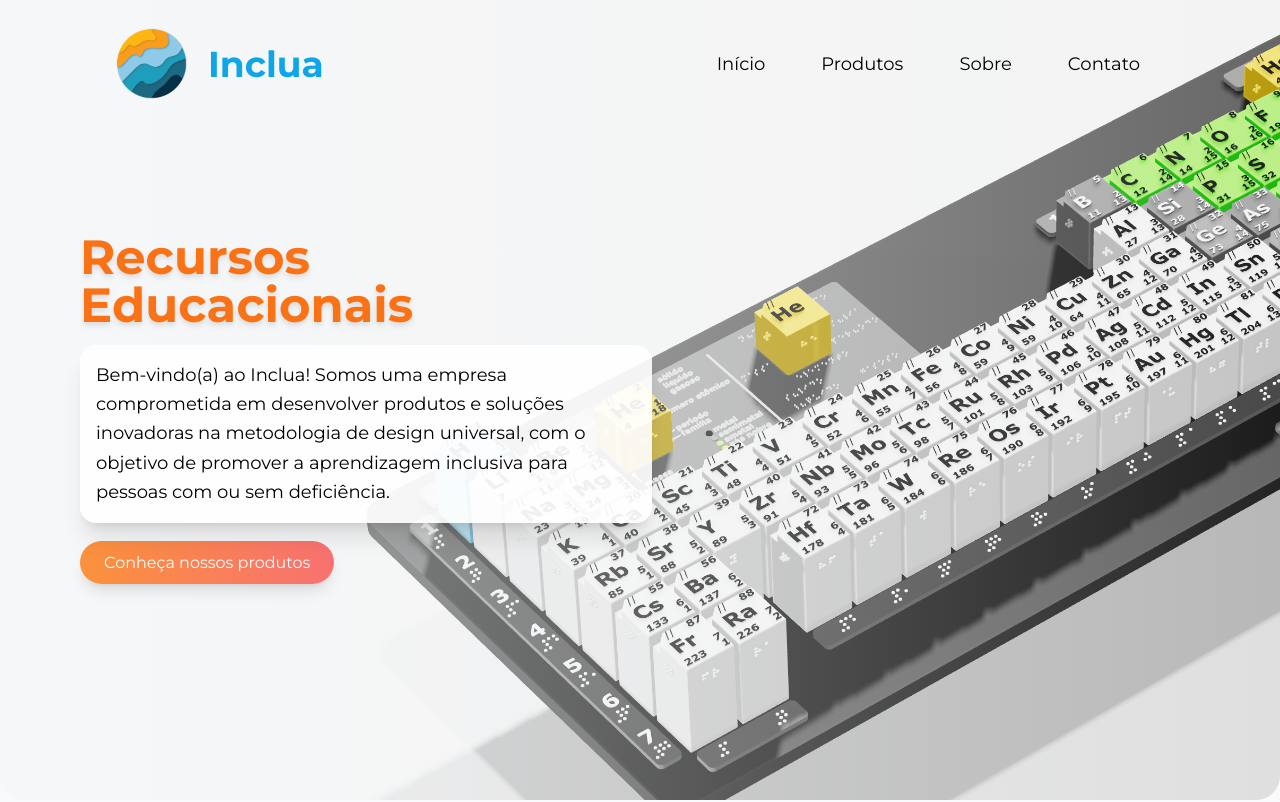
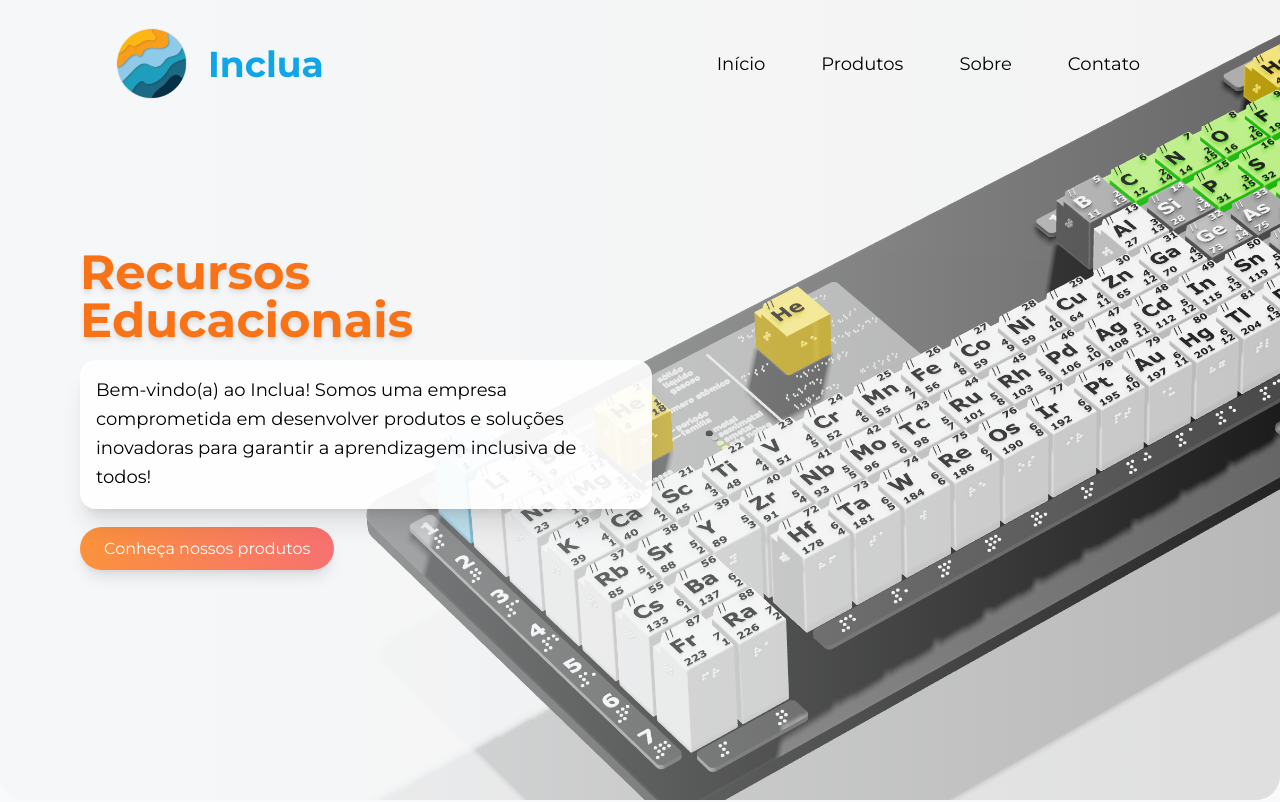
Before and after one commit to pulidoow/Inclua-Recursos-Educacionais, a React (Create React App) app: page / in a window 1280 px wide. Shown: the top 802 px of the page. Built offline with nearby package versions, Linux system fonts and the light colour scheme; a web font is replaced by a local one.

Commit message:
Update Hero.js

```diff
--- a/src/Hero.js
+++ b/src/Hero.js
@@ -59,7 +59,7 @@ export default function Hero() {
 
                 {/* Description */}
                 <div className='z-10 text-lg rounded-2xl md:shadow-xl shadow-gray-100 p-4 bg-opacity-90 leading-relaxed bg-white'>
-                    <p>Bem-vindo(a) ao Inclua! Somos uma empresa comprometida em desenvolver produtos e soluções inovadoras na metodologia de design universal, com o objetivo de promover a aprendizagem inclusiva para pessoas com ou sem deficiência.</p>
+                    <p>Bem-vindo(a) ao Inclua! Somos uma empresa comprometida em desenvolver produtos e soluções inovadoras para garantir a aprendizagem inclusiva de todos!</p>
                 </div>
 
                 {/* Button */}
```
